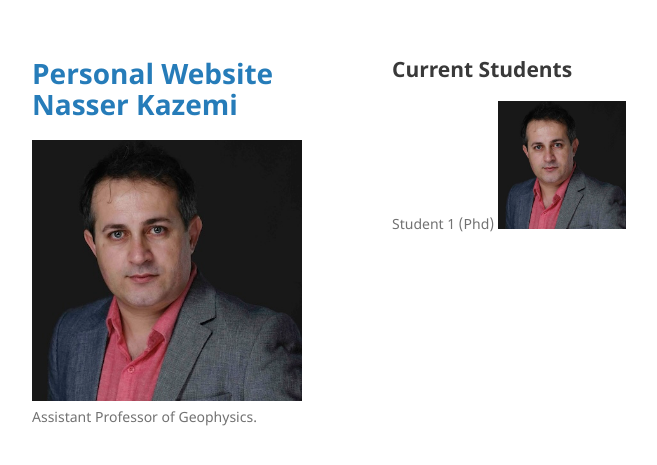
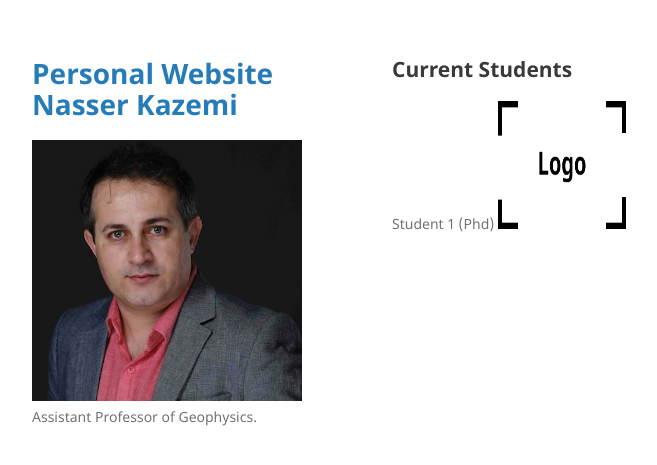
Before and after one commit to nasser00/uqam, a Jekyll site: the page built from students.md, in a window 1280 px wide. Shown: the top 465 px of the page, without its empty margins (178-835 px from the left). Built offline with Jekyll 4.4.1, drawn with Linux system fonts in a browser that asks for light colours; our own code applies the rules of GitHub Pages for plain Markdown files.

Commit message:
Update students.md

```diff
--- a/students.md
+++ b/students.md
@@ -1,3 +1,3 @@
 ## Current Students
 
-Student 1 (Phd) <img src="/assets/img/my_github_pic.jpeg" accept=".png, .jpg, .jpeg" alt="Student1" width="128" height="128">
+Student 1 (Phd) <img src="/assets/img/logo.png" accept=".png, .jpg, .jpeg" alt="Student1" width="128" height="128">
```
